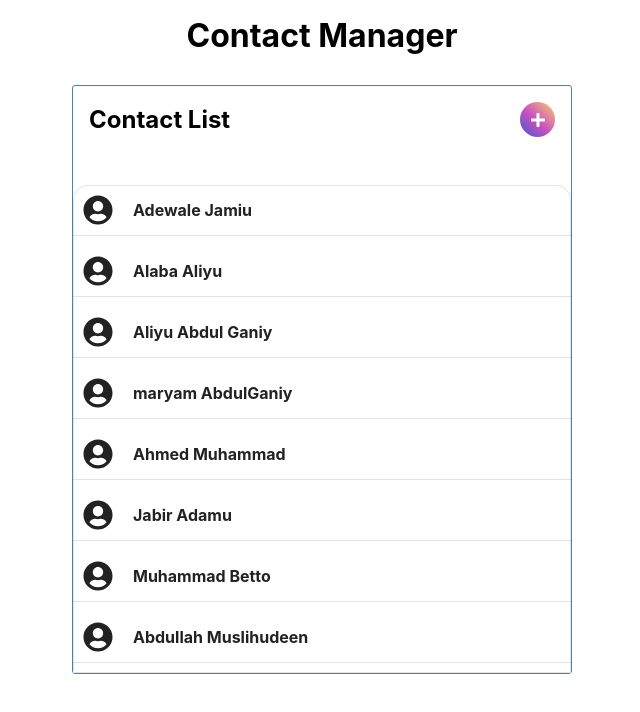
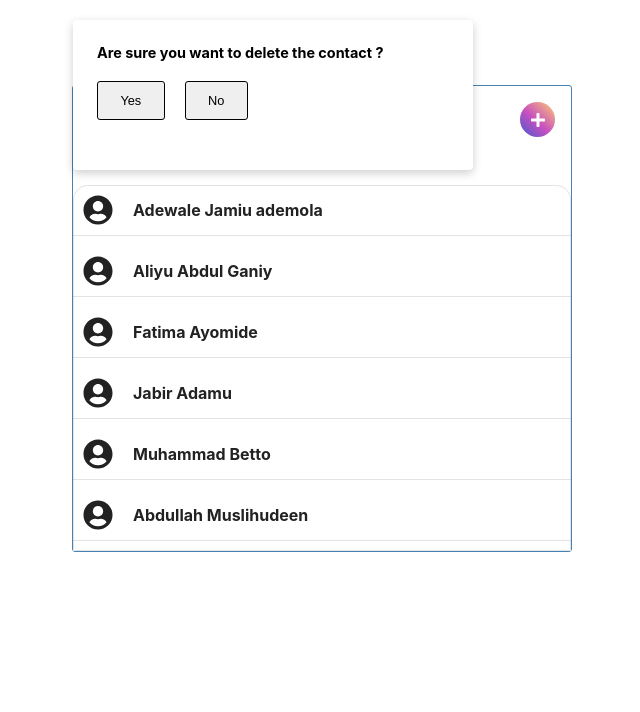
Before and after one commit to alialaba/contact-list-app, a React (Create React App) app: page / in a window 1280 px wide. Shown: the top 712 px of the page, without its empty margins (318-958 px from the left). Built offline with nearby package versions, Linux system fonts and the light colour scheme; data requests are answered from the project's data file.

Commit message:
style: add margin padding, width,height to confirm delete popup

```diff
--- a/db.json
+++ b/db.json
@@ -2,15 +2,9 @@
   "contacts": [
     {
       "id": 1,
-      "name": "Adewale Jamiu",
+      "name": "Adewale Jamiu ademola",
       "email": "adewale@gmail.com",
       "phone": 2348062738748
-    },
-    {
-      "id": 2,
-      "name": "Alaba Aliyu",
-      "email": "alialaba@gmail.com",
-      "phone": "2348063891994"
     },
     {
       "id": 5,
@@ -19,16 +13,10 @@
       "phone": "234806361904"
     },
     {
-      "id": 6,
-      "name": "maryam AbdulGaniy",
-      "email": "maryamabdul@gmail.com",
-      "phone": "234806361904"
-    },
-    {
-      "name": "Ahmed Muhammad",
-      "email": "ahmedm@gmail.com",
-      "phone": "080219873819",
-      "id": 7
+      "id": 7,
+      "name": "Fatima Ayomide",
+      "email": "fatimaayo@gmail.com",
+      "phone": "080719873819"
     },
     {
       "name": "Jabir Adamu",
--- a/src/App.js
+++ b/src/App.js
@@ -5,6 +5,7 @@ import AddContact from "./components/AddContact";
 import ContactList from "./components/ContactList";
 import ContactDetail from "./components/ContactDetail";
 import EditContact from "./components/EditContact";
+import Popup from "./components/Popup";
 
 export default function App() {
   const [contacts, setContacts]= useState([])
@@ -87,6 +88,14 @@ setContacts(contacts.map((contact)=> contact.id === id ? {...data}: contact))
 
 }
 
+/* const firstLetter = async()=>{
+
+  const res = await fetch("http://localhost:5000/contacts");
+  const data = await res.json();
+  console.log(data)
+
+
+}*/
 
   return (
     <main>
@@ -102,6 +111,7 @@ setContacts(contacts.map((contact)=> contact.id === id ? {...data}: contact))
             <Route path="/ContactDetail/:id" element={<ContactDetail/>}/>
 
         </Routes>
+        <Popup/>
         </div>
     </main>
   );
--- a/src/components/ContactDetail.jsx
+++ b/src/components/ContactDetail.jsx
@@ -8,9 +8,16 @@ export default function ContactDetail({contact}){
 //from state pass to contact.js  which allow individual data to be passed
 var contact = location.state?.contact;
 console.log(contact.name)
+
+
+//get firstletter from contact name
+const firstLetter = contact.name.charAt(0)
+
     return (
         <section  className="contact-detail">
-            <div className="circle"></div>
+            <div className="circle">
+                <h2>{firstLetter.toUpperCase() }</h2>
+            </div>
             <div className="center">
             <h2>{contact.name}</h2>
             <p>{contact.phone}</p>
--- /dev/null
+++ b/src/components/Popup.jsx
@@ -0,0 +1,13 @@
+import Button from "./Button";
+
+export default function Popup (){
+    return (
+        <div className="pop-up">
+            <h3>Are sure you want to delete the contact ?</h3>
+            <div className="popup-btns">
+                <Button text="Yes"/>
+                <Button text="No" />
+            </div>
+        </div>
+    );
+}
--- a/src/index.css
+++ b/src/index.css
@@ -66,6 +66,7 @@ code {
   border-radius: 3px;
   cursor: pointer;
   color: #000;
+  font-size: .8rem;
 }
 .add-form, .edit-form{
   margin: 20px;
@@ -132,7 +133,11 @@ ul{
   border-radius: 100%;
 
   margin: 40px auto;
+  display: flex;
+  justify-content: center;
+  align-items: center;
 }
+
 .contact-detail{
   background-color: var(--bkg-lg-color);
   color:var(--text-dk-color);
@@ -155,3 +160,23 @@ background-image: linear-gradient(43deg, #4158D0 0%, #C850C0 46%, #FFCC70 100%);
   align-items: center;
   color: #fff;
 }
+
+.pop-up{
+  width: 400px;
+  height: 150px;
+  background-color: var(--bkg-lg-color);
+  color: #000;
+  box-shadow: 0 3px 10px rgb(0 0 0 / 0.2);
+  padding: 1.5rem;
+  position: absolute;
+  border-radius: 4px;
+  top: 20px;
+
+}
+.pop-up h3{
+  margin-bottom: 20px;
+  font-size: .9rem;
+}
+.popup-btns button:nth-child(1){
+  margin-right: 20px;
+}
```
